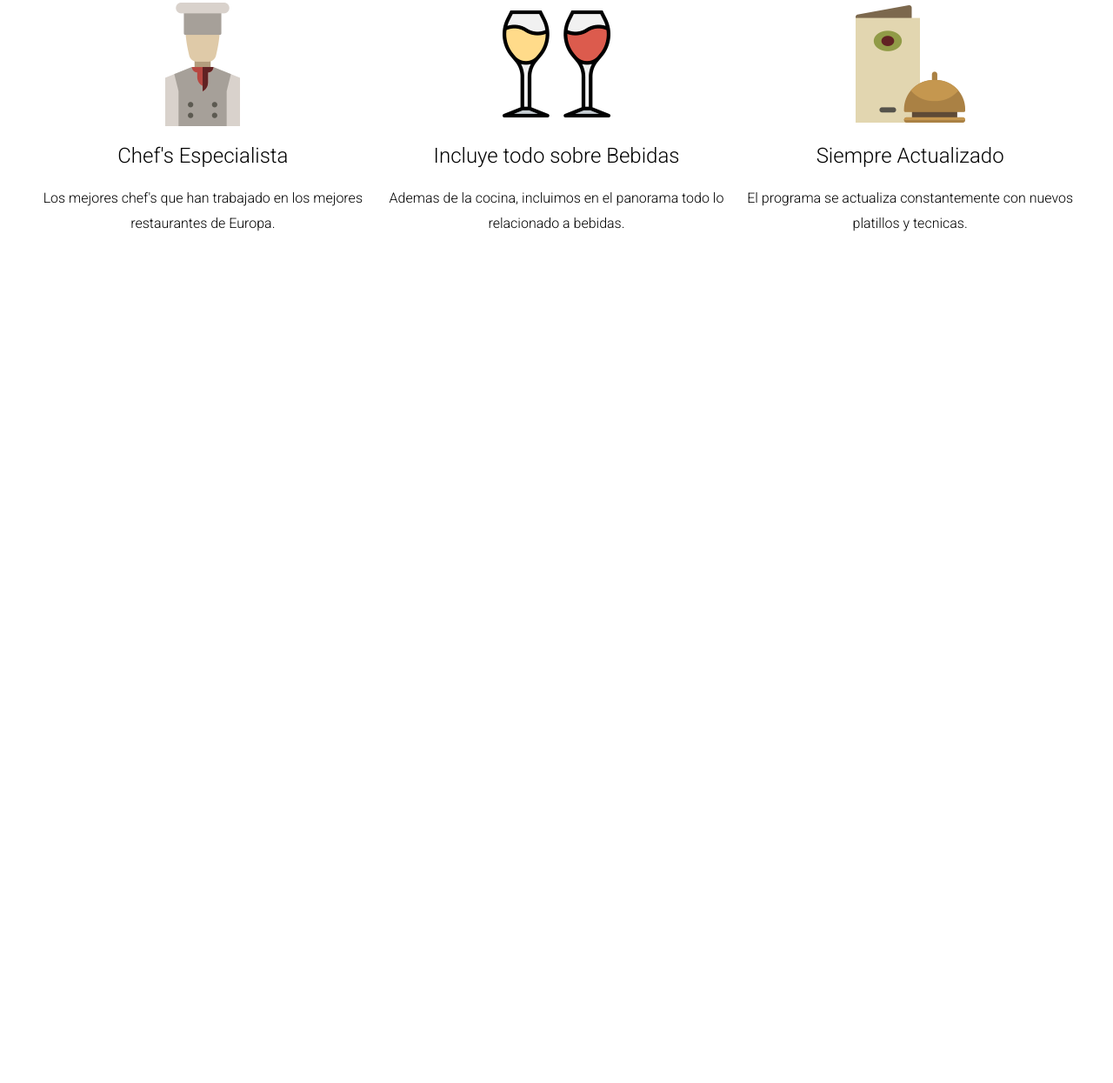
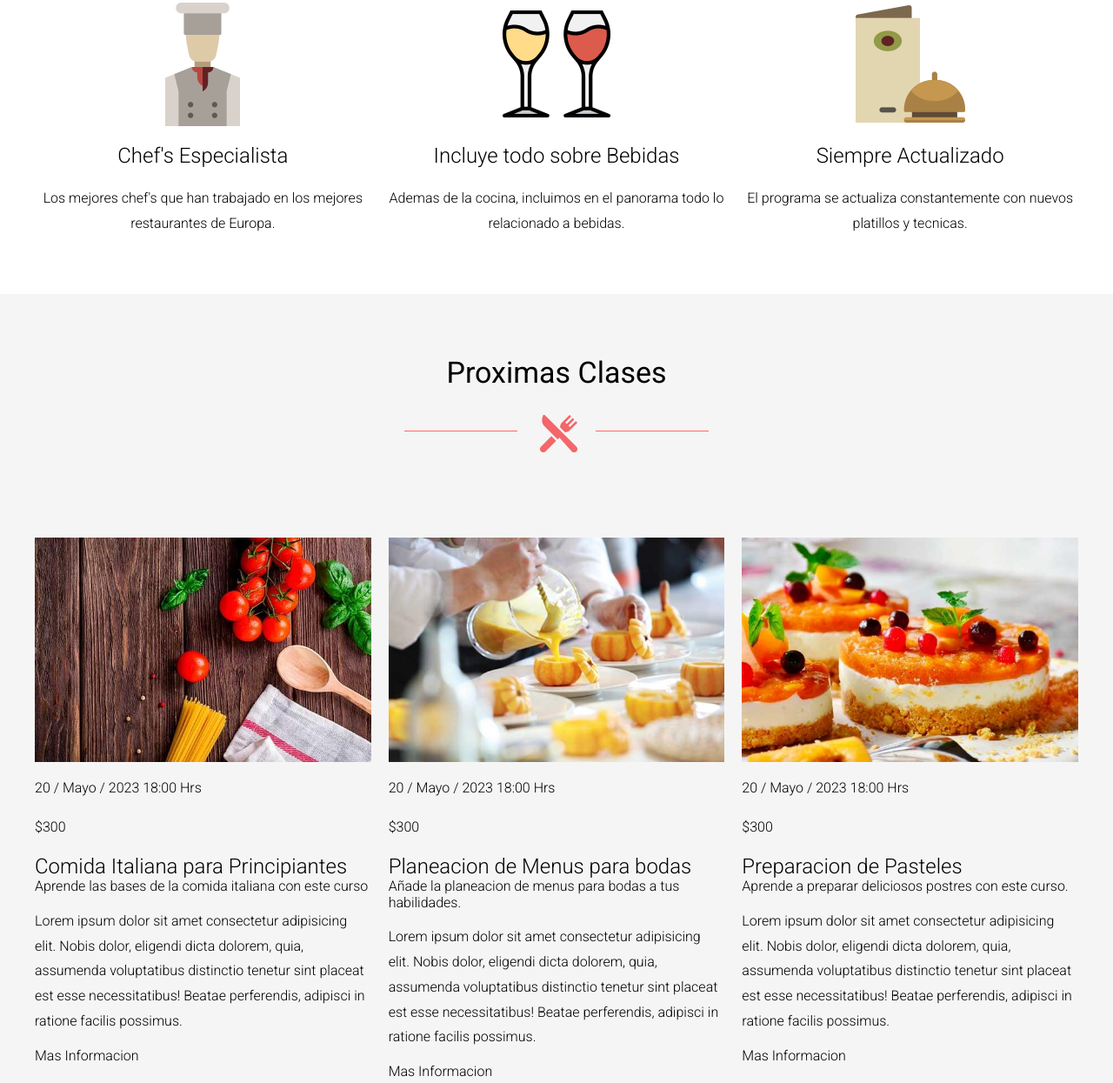
Before and after one commit to carlosignacio-dev/Escuela-de-Cocina, a website: page index.html in a window 1280 px wide. Shown: the part 1239-2484 px from the top of the page at 87% size. Before the commit the page ends 1577 px from the top, so only its background shows below. Drawn offline with Linux system fonts and the light colour scheme.

Commit message:
added clases section

```diff
--- a/index.html
+++ b/index.html
@@ -70,5 +70,89 @@
         </div>
     </section>
 
+    <main class="clases">
+        <h2 class="clases__heading">Proximas Clases</h2>
+        <div class="clases__grid contenedor">
+            <div class="clases">
+                <img class="clase__imagen" src="build/img/clase1.jpg" alt="imagen curso">
+                <div class="clase__meta">
+                    <p class="clase__fecha">20 / Mayo / 2023 18:00 Hrs</p>
+                    <p class="clase__precio">$300</p>
+                </div>
+                <div class="clase__contenido">
+                    <h3 class="clase__nombre">Comida Italiana para Principiantes</h3>
+                    <div class="clase__descripcion">Aprende las bases de la comida italiana con este curso</div>
+                    <p class="clase__texto">Lorem ipsum dolor sit amet consectetur adipisicing elit. Nobis dolor, eligendi dicta dolorem, quia, assumenda voluptatibus distinctio tenetur sint placeat est esse necessitatibus! Beatae perferendis, adipisci in ratione facilis possimus.</p>
+                    <a class="clase__enlace" href="#">Mas Informacion</a>
+                </div>
+            </div> <!-- Clase -->
+            <div class="clases">
+                <img class="clase__imagen" src="build/img/clase2.jpg" alt="imagen curso">
+                <div class="clase__meta">
+                    <p class="clase__fecha">20 / Mayo / 2023 18:00 Hrs</p>
+                    <p class="clase__precio">$300</p>
+                </div>
+                <div class="clase__contenido">
+                    <h3 class="clase__nombre">Planeacion de Menus para bodas</h3>
+                    <div class="clase__descripcion">Añade la planeacion de menus para bodas a tus habilidades.</div>
+                    <p class="clase__texto">Lorem ipsum dolor sit amet consectetur adipisicing elit. Nobis dolor, eligendi dicta dolorem, quia, assumenda voluptatibus distinctio tenetur sint placeat est esse necessitatibus! Beatae perferendis, adipisci in ratione facilis possimus.</p>
+                    <a class="clase__enlace" href="#">Mas Informacion</a>
+                </div>
+            </div> <!-- Clase -->
+            <div class="clases">
+                <img class="clase__imagen" src="build/img/clase3.jpg" alt="imagen curso">
+                <div class="clase__meta">
+                    <p class="clase__fecha">20 / Mayo / 2023 18:00 Hrs</p>
+                    <p class="clase__precio">$300</p>
+                </div>
+                <div class="clase__contenido">
+                    <h3 class="clase__nombre">Preparacion de Pasteles</h3>
+                    <div class="clase__descripcion">Aprende a preparar deliciosos postres con este curso.</div>
+                    <p class="clase__texto">Lorem ipsum dolor sit amet consectetur adipisicing elit. Nobis dolor, eligendi dicta dolorem, quia, assumenda voluptatibus distinctio tenetur sint placeat est esse necessitatibus! Beatae perferendis, adipisci in ratione facilis possimus.</p>
+                    <a class="clase__enlace" href="#">Mas Informacion</a>
+                </div>
+            </div> <!-- Clase -->
+            <div class="clases">
+                <img class="clase__imagen" src="build/img/clase4.jpg" alt="imagen curso">
+                <div class="clase__meta">
+                    <p class="clase__fecha">20 / Mayo / 2023 18:00 Hrs</p>
+                    <p class="clase__precio">$300</p>
+                </div>
+                <div class="clase__contenido">
+                    <h3 class="clase__nombre">Comida Mexicana</h3>
+                    <div class="clase__descripcion">Prepara la mejor comida mexicana con este curso.</div>
+                    <p class="clase__texto">Lorem ipsum dolor sit amet consectetur adipisicing elit. Nobis dolor, eligendi dicta dolorem, quia, assumenda voluptatibus distinctio tenetur sint placeat est esse necessitatibus! Beatae perferendis, adipisci in ratione facilis possimus.</p>
+                    <a class="clase__enlace" href="#">Mas Informacion</a>
+                </div>
+            </div> <!-- Clase -->
+            <div class="clases">
+                <img class="clase__imagen" src="build/img/clase5.jpg" alt="imagen curso">
+                <div class="clase__meta">
+                    <p class="clase__fecha">20 / Mayo / 2023 18:00 Hrs</p>
+                    <p class="clase__precio">$300</p>
+                </div>
+                <div class="clase__contenido">
+                    <h3 class="clase__nombre">Comida de Marruecos</h3>
+                    <div class="clase__descripcion">Aprende deliciosas recetas de la comida marroqui.</div>
+                    <p class="clase__texto">Lorem ipsum dolor sit amet consectetur adipisicing elit. Nobis dolor, eligendi dicta dolorem, quia, assumenda voluptatibus distinctio tenetur sint placeat est esse necessitatibus! Beatae perferendis, adipisci in ratione facilis possimus.</p>
+                    <a class="clase__enlace" href="#">Mas Informacion</a>
+                </div>
+            </div> <!-- Clase -->
+            <div class="clases">
+                <img class="clase__imagen" src="build/img/clase6.jpg" alt="imagen curso">
+                <div class="clase__meta">
+                    <p class="clase__fecha">20 / Mayo / 2023 18:00 Hrs</p>
+                    <p class="clase__precio">$300</p>
+                </div>
+                <div class="clase__contenido">
+                    <h3 class="clase__nombre">Prepara 10 tipos de ensaladas</h3>
+                    <div class="clase__descripcion">En este curso aprenderas hasta 10 tipos de ensaladas.</div>
+                    <p class="clase__texto">Lorem ipsum dolor sit amet consectetur adipisicing elit. Nobis dolor, eligendi dicta dolorem, quia, assumenda voluptatibus distinctio tenetur sint placeat est esse necessitatibus! Beatae perferendis, adipisci in ratione facilis possimus.</p>
+                    <a class="clase__enlace" href="#">Mas Informacion</a>
+                </div>
+            </div> <!-- Clase -->
+        </div>
+    </main>
+
 </body>
 </html>
--- /dev/null
+++ b/src/scss/ui/contenido/_clases.scss
@@ -0,0 +1,19 @@
+@use 'base/mixins' as m;
+@use 'base/variables' as v;
+
+.clases {
+    background-color: v.$gris;
+    padding: 5rem 0;
+
+    &__heading {
+        @include m.heading;
+    }
+    &__grid {
+        @include m.tablet {
+            @include m.grid(2, 2rem)
+        }
+        @include m.desktop {
+            @include m.grid(3, 2rem)
+        }
+    }
+}
--- a/src/scss/ui/contenido/_index.scss
+++ b/src/scss/ui/contenido/_index.scss
@@ -1,2 +1,3 @@
 @forward "bloques";
 @forward "nosotros";
+@forward "clases";
```
Also changed, not shown: build/css/app.css, 1 other file.
